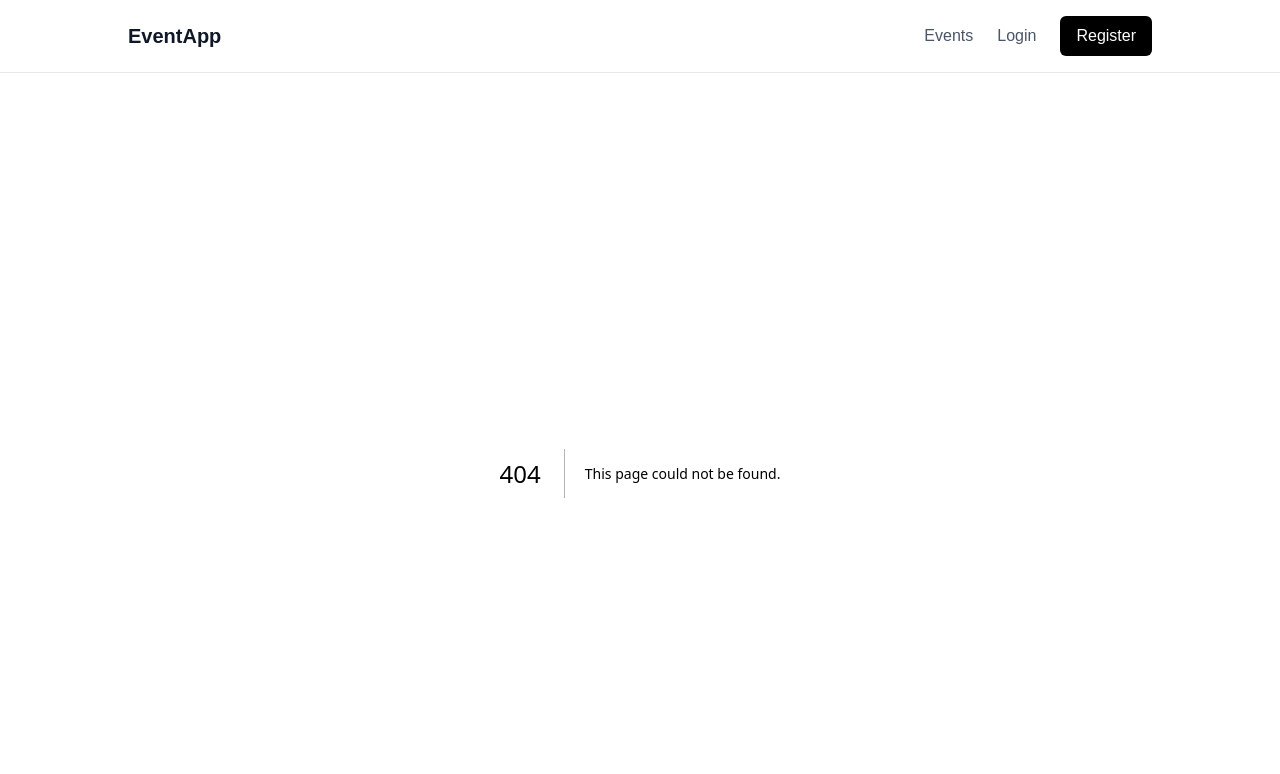
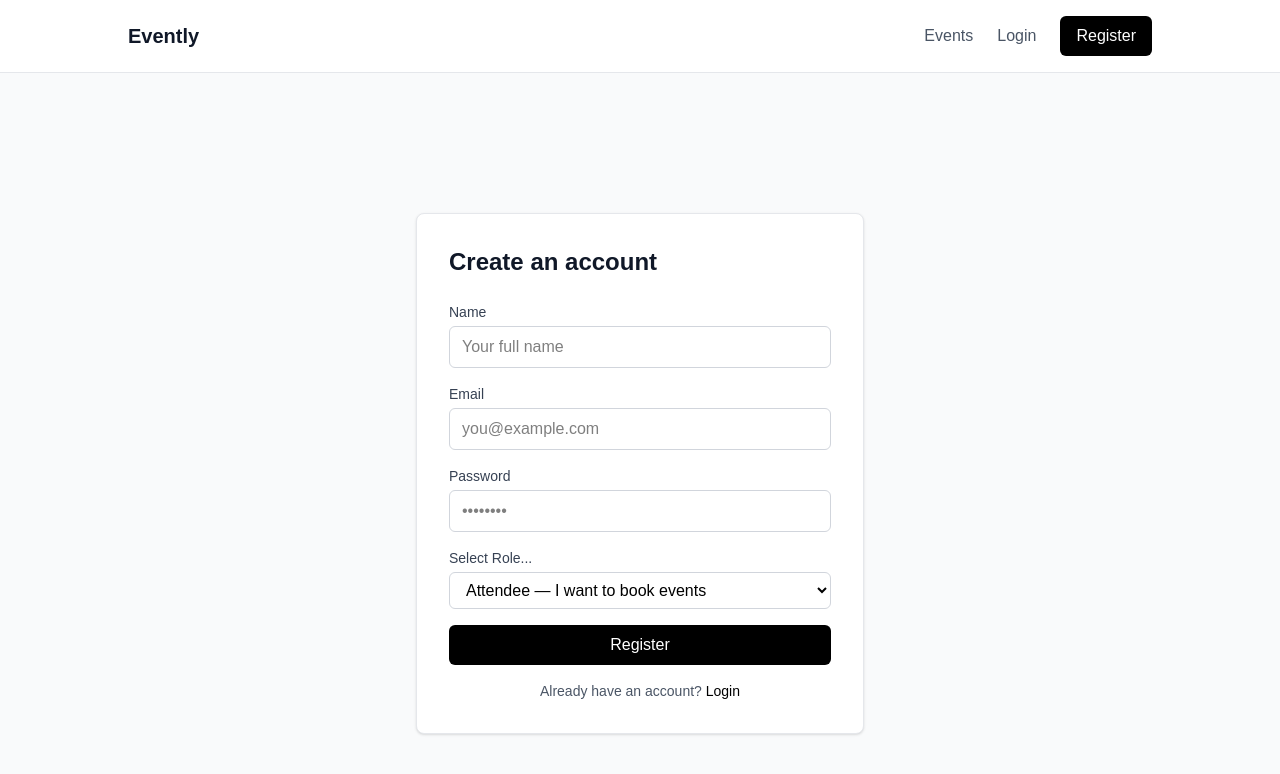
Before and after one commit to Mwale-Chibale/event-booking-app, a Next.js app: page /register in a window 1280 px wide. Before the commit this address had no page. Shown: the top 774 px of the page. Built offline with nearby package versions, Linux system fonts and the light colour scheme.

Commit message:
Added register page

```diff
--- /dev/null
+++ b/src/app/register/page.tsx
@@ -0,0 +1,174 @@
+// AI-assisted: Register page structure aided by Claude (Anthropic)
+'use client'
+
+import { useState } from 'react'
+import { useRouter } from 'next/navigation'
+import Link from 'next/link'
+import { useAuth } from '@/context/AuthContext'
+import ErrorMessage from '@/components/ErrorMessage'
+
+export default function RegisterPage() {
+  const router    = useRouter()
+  const { login } = useAuth()
+
+  // Form field state
+  const [name,     setName]     = useState('')
+  const [email,    setEmail]    = useState('')
+  const [password, setPassword] = useState('')
+  const [role,     setRole]     = useState('ATTENDEE')
+
+  // UI state
+  const [error,     setError]     = useState('')
+  const [isLoading, setIsLoading] = useState(false)
+
+  const handleSubmit = async (e: React.FormEvent) => {
+    e.preventDefault()
+    setError('')
+
+    // Client-side validation
+    if (!name || !email || !password) {
+      setError('Please fill in all fields')
+      return
+    }
+
+    if (password.length < 6) {
+      setError('Password must be at least 6 characters')
+      return
+    }
+
+    setIsLoading(true)
+
+    try {
+      // Step 1 — create the account
+      const registerRes = await fetch('/api/auth/register', {
+        method: 'POST',
+        headers: { 'Content-Type': 'application/json' },
+        body: JSON.stringify({ name, email, password, role }),
+      })
+
+      const registerData = await registerRes.json()
+
+      if (!registerRes.ok) {
+        setError(registerData.error || 'Registration failed')
+        return
+      }
+
+      // Step 2 — immediately log them in so they don't have to login manually
+      const loginRes = await fetch('/api/auth/login', {
+        method: 'POST',
+        headers: { 'Content-Type': 'application/json' },
+        body: JSON.stringify({ email, password }),
+      })
+
+      const loginData = await loginRes.json()
+
+      if (!loginRes.ok) {
+        // Account was created but auto-login failed — just send them to login
+        router.push('/login')
+        return
+      }
+
+      // Save token and user to context + localStorage
+      login(loginData.token, {
+        userId: loginData.userId,
+        name:   loginData.name,
+        role:   loginData.role,
+      })
+
+      // Redirect based on role
+      if (loginData.role === 'ORGANISER') {
+        router.push('/dashboard')
+      } else {
+        router.push('/')
+      }
+    } catch {
+      setError('Something went wrong. Please try again.')
+    } finally {
+      setIsLoading(false)
+    }
+  }
+
+  return (
+    <main className="min-h-screen flex items-center justify-center bg-gray-50">
+      <div className="bg-white p-8 rounded-lg shadow-sm border border-gray-200 w-full max-w-md">
+
+        <h1 className="text-2xl font-bold text-gray-900 mb-6">Create an account</h1>
+
+        {error && <ErrorMessage message={error} />}
+
+        <form onSubmit={handleSubmit} className="mt-4 flex flex-col gap-4">
+
+          <div>
+            <label className="block text-sm font-medium text-gray-700 mb-1">
+              Name
+            </label>
+            <input
+              type="text"
+              value={name}
+              onChange={(e) => setName(e.target.value)}
+              className="text-black w-full border border-gray-300 rounded-md px-3 py-2 focus:outline-none focus:ring-2 focus:ring-black"
+              placeholder="Your full name"
+            />
+          </div>
+
+          <div>
+            <label className="block text-sm font-medium text-gray-700 mb-1">
+              Email
+            </label>
+            <input
+              type="email"
+              value={email}
+              onChange={(e) => setEmail(e.target.value)}
+              className="text-black w-full border border-gray-300 rounded-md px-3 py-2 focus:outline-none focus:ring-2 focus:ring-black"
+              placeholder="you@example.com"
+            />
+          </div>
+
+          <div>
+            <label className="block text-sm font-medium text-gray-700 mb-1">
+              Password
+            </label>
+            <input
+              type="password"
+              value={password}
+              onChange={(e) => setPassword(e.target.value)}
+              className="text-black w-full border border-gray-300 rounded-md px-3 py-2 focus:outline-none focus:ring-2 focus:ring-black"
+              placeholder="••••••••"
+            />
+          </div>
+
+          <div>
+            <label className="block text-sm font-medium text-gray-700 mb-1">
+              Select Role...
+            </label>
+            <select
+              value={role}
+              onChange={(e) => setRole(e.target.value)}
+              className="text-black w-full border border-gray-300 rounded-md px-3 py-2 focus:outline-none focus:ring-2 focus:ring-black"
+            >
+              <option value="ATTENDEE">Attendee — I want to book events</option>
+              <option value="ORGANISER">Organiser — I want to create events</option>
+            </select>
+          </div>
+
+          <button
+            type="submit"
+            disabled={isLoading}
+            className="bg-black text-white py-2 rounded-md hover:bg-gray-800 disabled:opacity-50 disabled:cursor-not-allowed"
+          >
+            {isLoading ? 'Creating account...' : 'Register'}
+          </button>
+
+        </form>
+
+        <p className="mt-4 text-sm text-gray-600 text-center">
+          Already have an account?{' '}
+          <Link href="/login" className="text-black font-medium hover:underline">
+            Login
+          </Link>
+        </p>
+
+      </div>
+    </main>
+  )
+}
--- a/src/components/Navbar.tsx
+++ b/src/components/Navbar.tsx
@@ -20,7 +20,7 @@ export default function Navbar() {
 
         {/* Left side — app name */}
         <Link href="/" className="text-xl font-bold text-gray-900">
-          EventApp
+          Evently
         </Link>
 
         {/* Right side — links based on auth state */}
```
Also changed, not shown: 1 other file (tests, documents, lock files or other folders).
